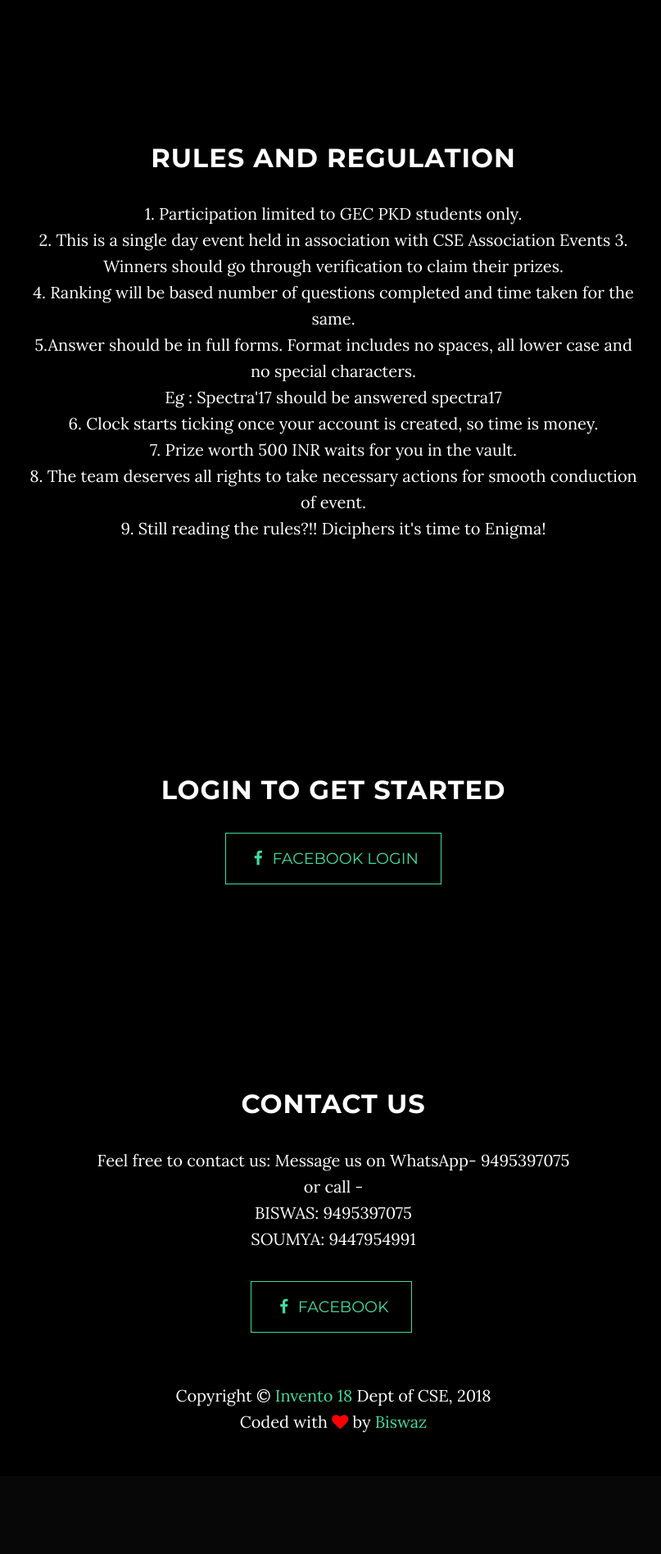
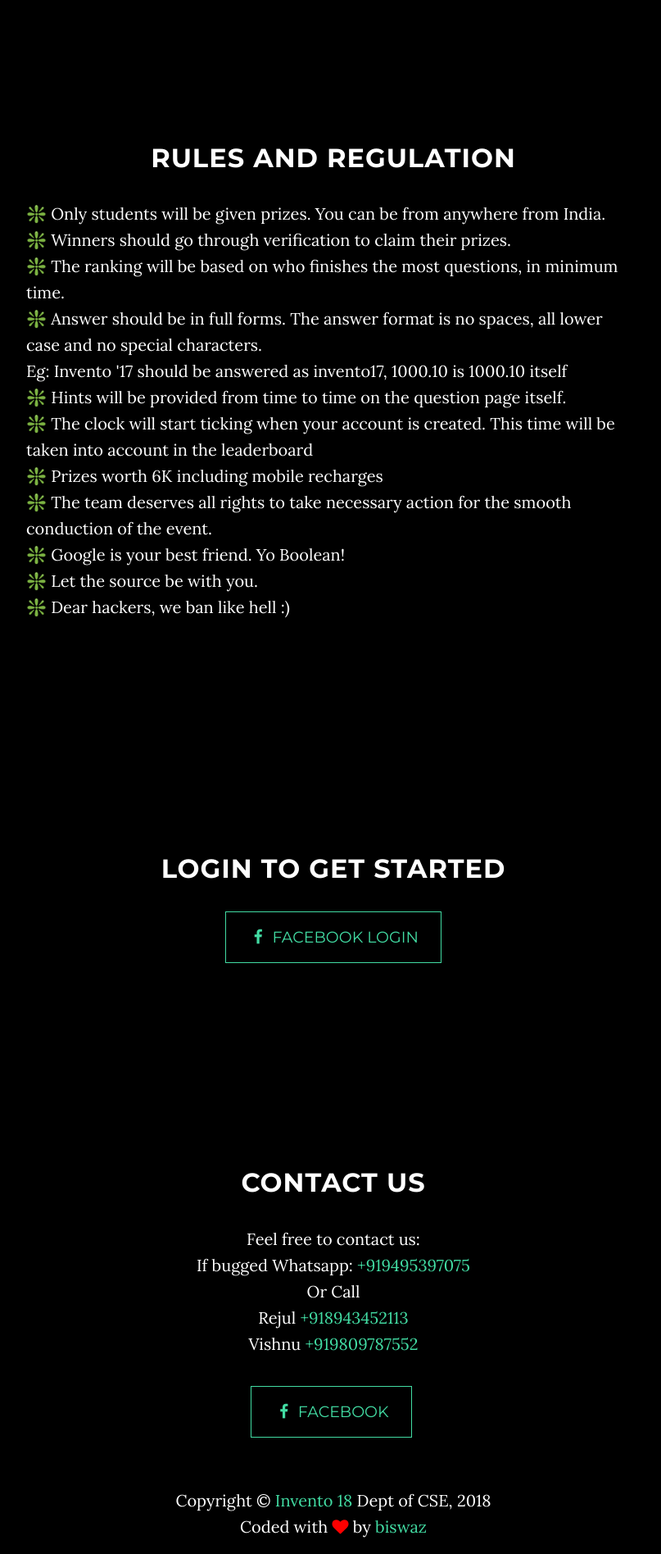
Before and after one commit to biswaz/Enigma, a Django app: page / in a window 1280 px wide. Shown: the part 852-2748 px from the top of the page at 82% size, without its empty margins (233-1040 px from the left). Before the commit the page ends 2600 px from the top, so only its background shows below. Run offline with Django 3.2, Linux system fonts and the light colour scheme; some libraries are stand-ins or nearby versions.

Commit message:
details added

```diff
--- a/enigma/templates/home.html
+++ b/enigma/templates/home.html
@@ -98,9 +98,10 @@
       <div class="row">
         <div class="col-lg-8 col-lg-offset-2">
           <h2>Rules and Regulation</h2>
-          <p>
-            <!--
-            ❇️ Only students will be given prizes. You can be from anywhere from India.
+          <div style="text-align:center">
+          <p style="text-align:left">
+
+            ❇️ Only students will be given prizes. You can be from anywhere from India.<br>
             ❇️️ Winners should go through verification to claim their prizes.<br>
             ❇️️ The ranking will be based on who finishes the most questions, in minimum time.<br>
             ❇️️ Answer should be in full forms. The answer format is no spaces, all lower case and no special characters. <br>
@@ -108,12 +109,13 @@
             ❇️️ Hints will be provided from time to time on the question page itself.<br>
             ❇️️ The clock will start ticking when your account is created. This time will be taken into account in the
             leaderboard  <br>
-            ❇️️ Prizes worth 5K including mobile recharges<br>
+            ❇️️ Prizes worth 6K including mobile recharges<br>
             ❇️️ The team deserves all rights to take necessary action for the smooth conduction of the event.<br>
             ❇️️ Google is your best friend. Yo Boolean!<br>
             ❇️️ Let the source be with you.<br>
             ❇️️ Dear hackers, we ban like hell :)<br>
--->
+
+            {% comment %}
             1. Participation limited to GEC PKD students only.<br>
             2. This is a single day event held in association with CSE Association Events
             3. Winners should go through verification to claim their prizes.<br>
@@ -124,8 +126,10 @@
             7. Prize worth 500 INR waits for you in the vault.<br>
             8. The team deserves all rights to take necessary actions for smooth conduction of event.<br>
             9. Still reading the rules?!! Diciphers it's time to Enigma!<br>
+            {% endcomment %}
 
           </p>
+        </div>
 
         </div>
       </div>
@@ -164,11 +168,12 @@
       <div class="row">
         <div class="col-lg-8 col-lg-offset-2">
           <h2>Contact us</h2>
-          <p>Feel free to contact us:
-            Message us on WhatsApp- 9495397075 <br>
-            or call - <br>
-            BISWAS: 9495397075 <br>
-            SOUMYA: 9447954991</p>
+          <p>Feel free to contact us:<br>
+            If bugged Whatsapp:  <a href="tel:+919495397075">+919495397075</a><br>
+            Or Call <br>
+            Rejul  <a href="tel:+918943452113">+918943452113</a><br>
+            Vishnu  <a href="tel:+919809787552">+919809787552</a><br>
+            </p>
 
 
             <ul class="list-inline banner-social-buttons" >
@@ -186,7 +191,7 @@
       <footer>
         <div class="container text-center">
           <p>Copyright &copy; <a href="inventogec.org">Invento 18</a> Dept of CSE, 2018<br>
-            Coded with <i class="icon fa fa-heart" style="color:red"></i> by <a href="http://biswaz.github.io/">Biswaz</a>
+            Coded with <i class="icon fa fa-heart" style="color:red"></i> by <a href="http://biswaz.github.io/">biswaz</a>
           </p>
         </div>
       </footer>
```
